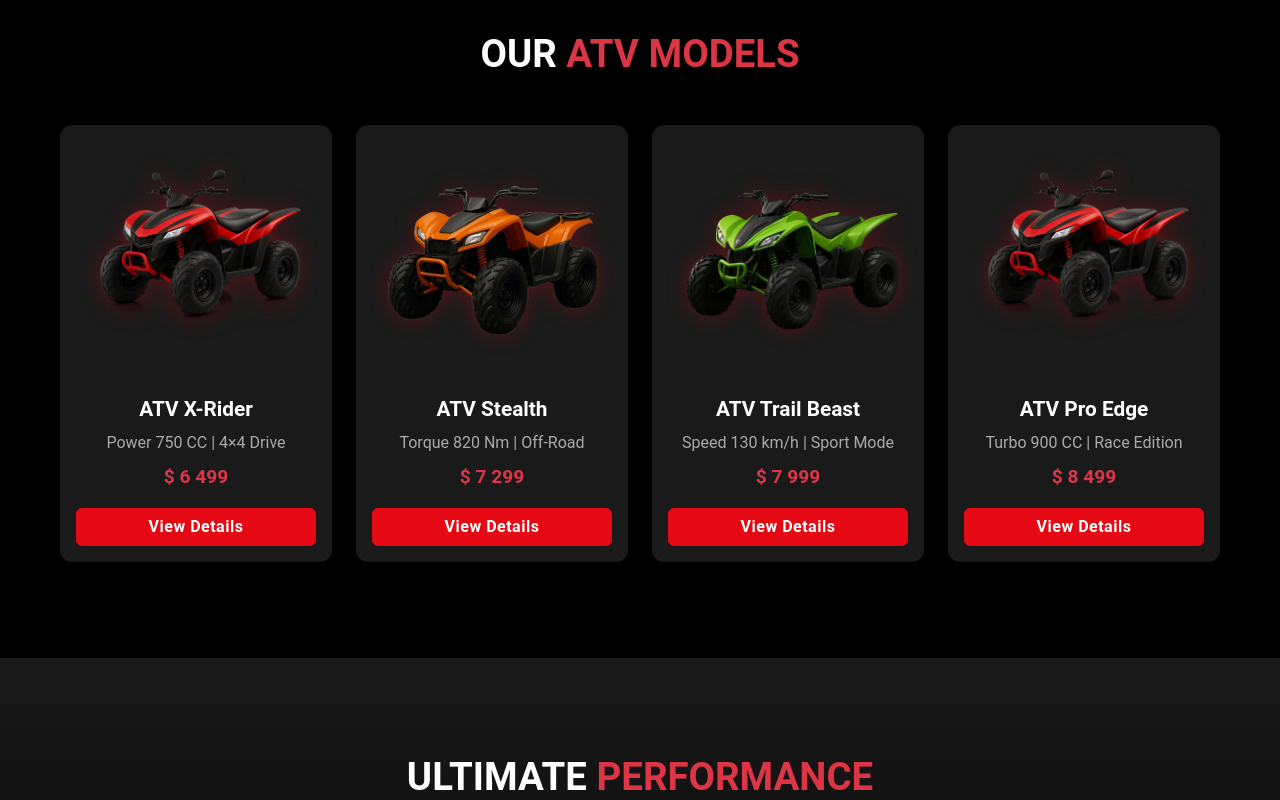
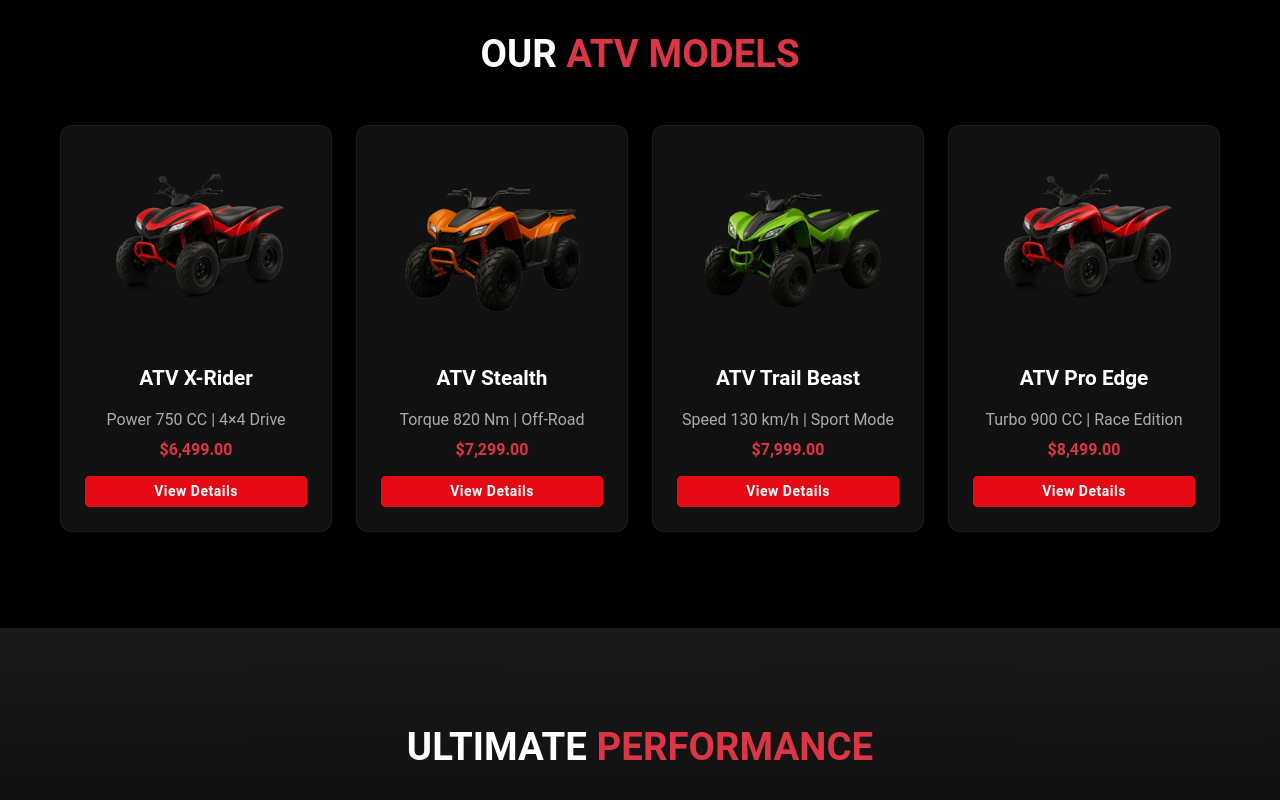
Before and after one commit to MalickMuzamil/SubhanEnterprises, an Angular app: page / in a window 1280 px wide. Shown: the part 1500-2300 px from the top of the page. Built offline with nearby package versions, Linux system fonts and the light colour scheme.

Commit message:
Changes done

```diff
--- a/src/app/Components/About/about-achievement/about-achievement.ts
+++ b/src/app/Components/About/about-achievement/about-achievement.ts
@@ -12,23 +12,23 @@ export class AboutAchievement {
   achievements = [
     {
       icon: 'fa-solid fa-motorcycle',
-    count: '1000+',
+      count: '100000+',
       text: 'ATVs Delivered'
     },
     {
-    icon: 'fa-solid fa-globe',
-    count: '25+',
-    text: 'Countries Reached'
+      icon: 'fa-solid fa-map-location-dot',
+      count: 'All Provinces',
+      text: 'Nationwide Delivery Across Pakistan'
     },
     {
-    icon: 'fa-solid fa-award',
-    count: '15+',
-    text: 'Industry Awards'
+      icon: 'fa-solid fa-briefcase',
+      count: '18+',
+      text: 'Years of Industry Experience'
     },
     {
       icon: 'fa-solid fa-users',
-    count: '5000+',
-    text: 'Happy Riders'
+      count: '100000+',
+      text: 'Happy Customers'
     }
   ];
 
--- a/src/app/Components/About/about-story/about-story.html
+++ b/src/app/Components/About/about-story/about-story.html
@@ -11,8 +11,8 @@
           and bold ATVs designed for both adventure seekers and professionals.
         </p>
         <div class="highlights mt-4">
-          <div><strong>10+</strong> Years Experience</div>
-          <div><strong>1000+</strong> Happy Riders</div>
+          <div><strong>18+</strong> Years Experience</div>
+          <div><strong>100000+</strong> Happy Riders</div>
         </div>
       </div>
       <div class="col-md-6 mt-4 mt-md-0">
--- a/src/app/Components/About/about-values/about-values.ts
+++ b/src/app/Components/About/about-values/about-values.ts
@@ -22,7 +22,7 @@ values = [
     {
       icon: 'fa-solid fa-handshake',
       title: 'Customer Trust',
-    description: 'Our riders are family — their satisfaction drives our journey.'
+      description: 'Our riders are family their satisfaction drives our journey.'
     }
   ];
 
--- a/src/app/Components/Contact/contact-info/contact-info.ts
+++ b/src/app/Components/Contact/contact-info/contact-info.ts
@@ -13,17 +13,17 @@ contactInfo = [
     {
       icon: 'fa-solid fa-location-dot',
       title: 'Visit Us',
-    text: '123 Offroad Avenue, Mountain City'
+      text: 'Shop #36, LOS Road, New Islamia Park, Lahore'
     },
     {
       icon: 'fa-solid fa-phone',
       title: 'Call Us',
-    text: '+1 234 567 890'
+      text: '+92 332 4350140'
     },
     {
       icon: 'fa-solid fa-envelope',
       title: 'Email Us',
-    text: 'support@atvpower.com'
+      text: 'naeeem.majeed101@gmail.com'
     }
   ];
 }
--- a/src/app/Components/Home/hero/hero.html
+++ b/src/app/Components/Home/hero/hero.html
@@ -9,17 +9,15 @@
           Experience the power, control, and freedom of off-road performance.
         </p>
         <div class="d-flex justify-content-center justify-content-lg-start flex-wrap gap-3">
-          <button class="btn btn-primary px-4 py-2" routerLink="/products">Shop Now</button>
+          <button class="btn btn-primary px-4 py-2" (click)="scrollToContact()">
+            Get in Touch
+          </button>
           <button class="btn btn-secondary px-4 py-2" routerLink="/products">Explore Models</button>
         </div>
       </div>
 
       <div class="col-lg-6 text-center mb-4 mb-lg-0">
-        <img
-          src="assets/Hero/Hero-Atv.png"
-          alt="ATV Vehicle"
-          class="hero-img img-fluid"
-        />
+        <img src="assets/Hero/Hero-Atv.png" alt="ATV Vehicle" class="hero-img img-fluid" />
       </div>
     </div>
   </div>
--- a/src/app/Components/Home/hero/hero.ts
+++ b/src/app/Components/Home/hero/hero.ts
@@ -1,11 +1,22 @@
 import { Component } from '@angular/core';
+import { Router, RouterLink } from '@angular/router';
+
 
 @Component({
   selector: 'app-hero',
-  imports: [],
+  imports: [RouterLink],
   templateUrl: './hero.html',
   styleUrl: './hero.css',
 })
 export class Hero {
+  constructor(private router: Router) { }
 
+  scrollToContact() {
+    this.router.navigate(['/contact']).then(() => {
+      setTimeout(() => {
+        const el = document.getElementById('contact-info');
+        el?.scrollIntoView({ behavior: 'smooth', block: 'start' });
+      }, 100);
+    });
+  }
 }
--- a/src/app/Components/Home/products/products.html
+++ b/src/app/Components/Home/products/products.html
@@ -5,73 +5,27 @@
     </h2>
 
     <div class="row g-4 justify-content-center">
-      <!-- Product Card 1 -->
-      <div class="col-sm-6 col-md-4 col-lg-3">
-        <div class="product-card p-3 h-100">
-          <div class="image mb-3">
-            <img
-              src="assets/Products/Product-1.png"
-              alt="ATV Red"
-              class="img-fluid"
-            />
-          </div>
-          <h5 class="fw-semibold mb-2">ATV X-Rider</h5>
-          <p class="mb-2 text-muted">Power 750 CC | 4×4 Drive</p>
-          <div class="price mb-3 fw-bold text-danger">$ 6 499</div>
-          <button class="btn btn-primary w-100">View Details</button>
-        </div>
-      </div>
-
-      <!-- Product Card 2 -->
-      <div class="col-sm-6 col-md-4 col-lg-3">
-        <div class="product-card p-3 h-100">
-          <div class="image mb-3">
-            <img
-              src="assets/Products/Product-4.png"
-              alt="ATV Black"
-              class="img-fluid"
-            />
-          </div>
-          <h5 class="fw-semibold mb-2">ATV Stealth</h5>
-          <p class="mb-2 text-muted">Torque 820 Nm | Off-Road</p>
-          <div class="price mb-3 fw-bold text-danger">$ 7 299</div>
-          <button class="btn btn-primary w-100">View Details</button>
-        </div>
-      </div>
-
-      <!-- Product Card 3 -->
-      <div class="col-sm-6 col-md-4 col-lg-3">
-        <div class="product-card p-3 h-100">
-          <div class="image mb-3">
-            <img
-              src="assets/Products/Product-3.png"
-              alt="ATV Yellow"
-              class="img-fluid"
-            />
-          </div>
-          <h5 class="fw-semibold mb-2">ATV Trail Beast</h5>
-          <p class="mb-2 text-muted">Speed 130 km/h | Sport Mode</p>
-          <div class="price mb-3 fw-bold text-danger">$ 7 999</div>
-          <button class="btn btn-primary w-100">View Details</button>
-        </div>
-      </div>
-
-      <!-- Product Card 4 -->
-      <div class="col-sm-6 col-md-4 col-lg-3">
-        <div class="product-card p-3 h-100">
-          <div class="image mb-3">
-            <img
-              src="assets/Products/Product-1.png"
-              alt="ATV Blue"
-              class="img-fluid"
-            />
-          </div>
-          <h5 class="fw-semibold mb-2">ATV Pro Edge</h5>
-          <p class="mb-2 text-muted">Turbo 900 CC | Race Edition</p>
-          <div class="price mb-3 fw-bold text-danger">$ 8 499</div>
-          <button class="btn btn-primary w-100">View Details</button>
-        </div>
+      <div class="col-sm-6 col-md-4 col-lg-3" *ngFor="let product of atvProducts">
+        <app-main-card [image]="product.image" [title]="product.title" [description]="product.description"
+          [price]="product.price" [buttonText]="'View Details'" (buttonClick)="openProductModal(product)">
+        </app-main-card>
       </div>
     </div>
   </div>
 </section>
+
+<app-modal [isVisible]="modalVisible" [title]="selectedProduct?.title" (closed)="closeModal()">
+  <div *ngIf="selectedProduct" class="p-3">
+    <div class="row g-3">
+      <div class="col-4">
+        <img [src]="selectedProduct.image" class="img-fluid" alt="{{ selectedProduct.title }}" />
+      </div>
+      <div class="col-8">
+        <h4 class="mb-2">{{ selectedProduct.title }}</h4>
+        <p class="mb-1"><strong>Price:</strong> {{ selectedProduct.price | currency }}</p>
+        <p class="mb-2"><strong>Category:</strong> {{ selectedProduct.category }}</p>
+        <p>{{ selectedProduct.description }}</p>
+      </div>
+    </div>
+  </div>
+</app-modal>
--- a/src/app/Components/Home/products/products.ts
+++ b/src/app/Components/Home/products/products.ts
@@ -1,11 +1,57 @@
 import { Component } from '@angular/core';
+import { MainCard } from '../../../Shared/main-card/main-card';
+import { CommonModule } from '@angular/common';
+import { Modal } from "../../../Shared/modal/modal";
 
 @Component({
   selector: 'app-products',
-  imports: [],
+  imports: [MainCard, CommonModule, Modal],
   templateUrl: './products.html',
   styleUrl: './products.css',
 })
 export class Products {
+  modalVisible = false;
+  selectedProduct: any = null;
 
+  atvProducts = [
+    {
+      title: 'ATV X-Rider',
+      description: 'Power 750 CC | 4×4 Drive',
+      price: 6499,
+      image: 'assets/Products/Product-1.png',
+      category: 'atv'
+    },
+    {
+      title: 'ATV Stealth',
+      description: 'Torque 820 Nm | Off-Road',
+      price: 7299,
+      image: 'assets/Products/Product-4.png',
+      category: 'atv'
+    },
+    {
+      title: 'ATV Trail Beast',
+      description: 'Speed 130 km/h | Sport Mode',
+      price: 7999,
+      image: 'assets/Products/Product-3.png',
+      category: 'atv'
+    },
+    {
+      title: 'ATV Pro Edge',
+      description: 'Turbo 900 CC | Race Edition',
+      price: 8499,
+      image: 'assets/Products/Product-1.png',
+      category: 'atv'
+    }
+  ];
+
+  openProductModal(product: any) {
+    console.log('Product clicked:', product);
+    this.selectedProduct = product;
+    this.modalVisible = true;
+  }
+
+  closeModal() {
+    this.modalVisible = false;
+    this.selectedProduct = null;
+  }
 }
--- a/src/app/Pages/home/home.html
+++ b/src/app/Pages/home/home.html
@@ -20,6 +20,6 @@
   </section>
 
   <section id="testimonials-section">
-  <app-testimonials></app-testimonials>
-</section>
+    <app-testimonials></app-testimonials>
+  </section>
 </main>
--- a/src/app/Shared/main-card/main-card.html
+++ b/src/app/Shared/main-card/main-card.html
@@ -11,11 +11,7 @@
   <h5 class="fw-semibold mb-3">{{ title }}</h5>
 
   <div *ngIf="progress" class="progress mb-3">
-    <div
-      class="progress-bar bg-danger"
-      role="progressbar"
-      [style.width.%]="progress"
-    ></div>
+    <div class="progress-bar bg-danger" role="progressbar" [style.width.%]="progress"></div>
   </div>
 
   <p class="mb-0">{{ description }}</p>
@@ -25,7 +21,7 @@
   </div>
 
   <div class="mt-3" *ngIf="buttonText">
-    <button class="btn btn-danger btn-sm" (click)="onButtonClick()">{{ buttonText }}</button>
+    <button class="btn btn-primary btn-sm w-100" (click)="onButtonClick()">{{ buttonText }}</button>
   </div>
 
 </div>
```
Also changed, not shown: src/app/Shared/footer/footer.html (+12 -6 lines), src/app/app.config.ts (+24 -8 lines). Lines whose indentation alone changed are shown as unchanged.
